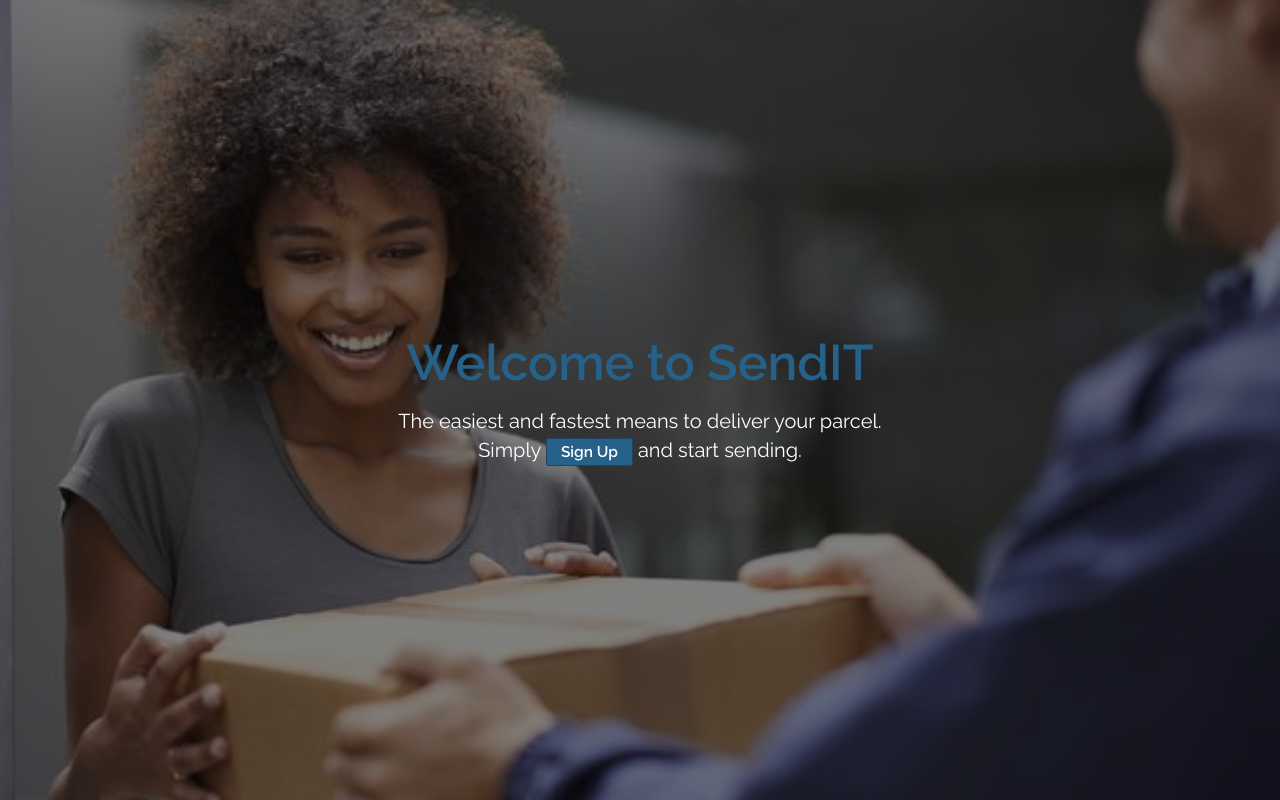
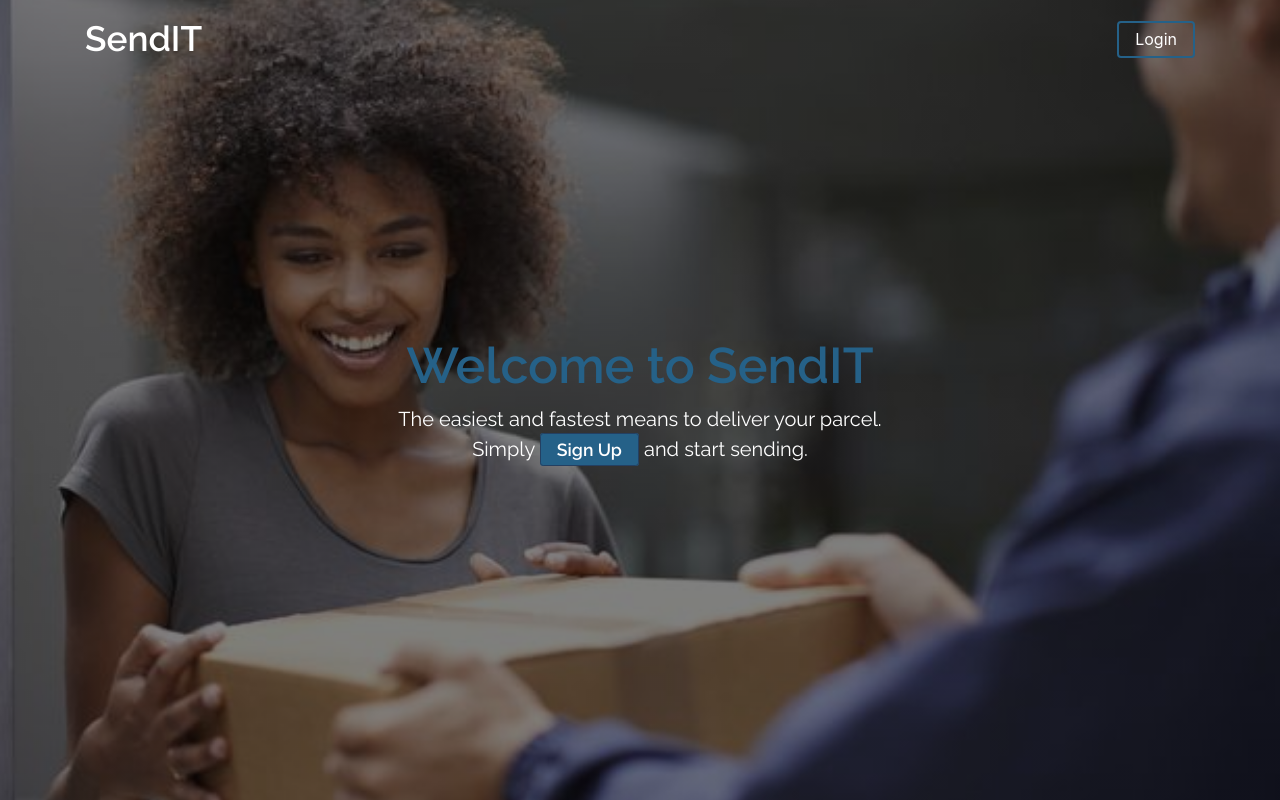
Before and after one commit to eokwukwe/sendit-react, a React app: page / in a window 1280 px wide. Built offline with nearby package versions, Linux system fonts and the light colour scheme.

Commit message:
feat(homePage): app home page :zap:
- design the app home page
- add navbar to home page

[Delivers #164558896]

```diff
--- a/package.json
+++ b/package.json
@@ -65,9 +65,10 @@
     "webpack-dev-server": "^3.1.14"
   },
   "dependencies": {
+    "bootstrap": "^4.3.1",
     "react": "^16.8.1",
     "react-dom": "^16.8.1",
-    "semantic-ui-css": "^2.4.1",
-    "semantic-ui-react": "^0.85.0"
+    "react-router-dom": "^4.3.1",
+    "reactstrap": "^7.1.0"
   }
 }
--- /dev/null
+++ b/public/assets/styles/index.scss
@@ -0,0 +1,7 @@
+@import url("https://fonts.googleapis.com/css?family=Raleway:300,400,600");
+
+
+$blue: #256188;
+$text_white: #fff;
+$dark_blue: #244062;
+$default_font: "Raleway", sans-serif;
--- a/src/index.js
+++ b/src/index.js
@@ -1,7 +1,6 @@
 import React from "react";
 import ReactDOM from "react-dom";
-import "semantic-ui-css/semantic.min.css";
-
+import "bootstrap/dist/css/bootstrap.min.css";
 
 import App from "./pages/app/App";
 
--- a/src/pages/Homepage/HomePage.js
+++ b/src/pages/Homepage/HomePage.js
@@ -1,4 +1,7 @@
 import React from "react";
+import {
+  Navbar, NavbarBrand, NavItem, Nav, NavLink, Container,
+} from "reactstrap";
 import "./HomePage.scss";
 
 /**
@@ -6,6 +9,21 @@ import "./HomePage.scss";
  * @return {JSX} - returns the page JSX
  */
 const HomePage = () => (
+  <React.Fragment>
+    <Navbar fixed="top">
+      <Container>
+        <NavbarBrand className="brand" href="/">
+          SendIT
+        </NavbarBrand>
+        <Nav className="ml-auto" navbar>
+          <NavItem>
+            <NavLink className="btn btn-nav__home" href="/login">
+              Login
+            </NavLink>
+          </NavItem>
+        </Nav>
+      </Container>
+    </Navbar>
     <div className="home-page">
       <h1>Welcome to SendIT</h1>
       <p>The easiest and fastest means to deliver your parcel.</p>
@@ -17,6 +35,7 @@ const HomePage = () => (
         and start sending.
       </p>
     </div>
+  </React.Fragment>
 );
 
 export default HomePage;
--- a/src/pages/Homepage/HomePage.scss
+++ b/src/pages/Homepage/HomePage.scss
@@ -1,6 +1,7 @@
-@import url("https://fonts.googleapis.com/css?family=Raleway:300,400,600");
+@import "../../../public/assets/styles/index.scss";
 
 .home-page {
+  width: 100%;
   min-height: 100vh;
   background-image: linear-gradient(rgba(0, 0, 0, 0.5), rgba(0, 0, 0, 0.5)),
     url("../../../public/assets/parceld.jpg");
@@ -12,37 +13,58 @@
   justify-content: center;
   align-items: center;
   text-align: center;
-  font-family: "Raleway", sans-serif;
+  font-family: $default_font;
 
   h1 {
-    font-size: 50px;
+    font-size: 3.125rem;
     line-height: 1.2;
-    color: #256188;
-    font-family: "Raleway", sans-serif;
+    color: $blue;
+    font-family: $default_font;
+    font-weight: 600;
   }
 
   p {
     margin: 0;
     font-size: 20px;
-    color: white;
+    color:$text_white;
   }
 }
 
 .signup-index {
-  border: 1px solid #244062;
+  border: 1px solid $dark_blue;
   border-radius: 0.2rem;
   padding: 0.3rem 1rem;
-  background: #256188;
-  color: white;
+  background: $blue;
+  color: $text_white;
   font-size: 1.1rem;
   font-weight: 600;
 }
 
 .signup-index:hover {
   text-decoration: none;
-  color: white;
-  background: #244062;
-  border: 1px dotted white;
+  color: $text_white;
+  background: $dark_blue;
+  border: 1px dotted $text_white;
+}
+
+.brand {
+  color: $text_white;
+  font-size: 2.2rem;
+  font-family: $default_font;
+  font-weight: 600;
+}
+
+.btn-nav__home {
+  border: 2.2px solid $blue;
+  color: $text_white;
+  padding: 0.28rem 1rem !important;
+  font-weight: 400;
+
+  &:hover {
+    color: $text_white;
+    opacity: 0.9;
+    background-color: $blue;
+  }
 }
 
 @media (max-width: 568px) {
```
Also changed, not shown: src/index.scss (deleted), 2 other files (tests, documents, lock files or other folders). Lines whose indentation alone changed are shown as unchanged.
